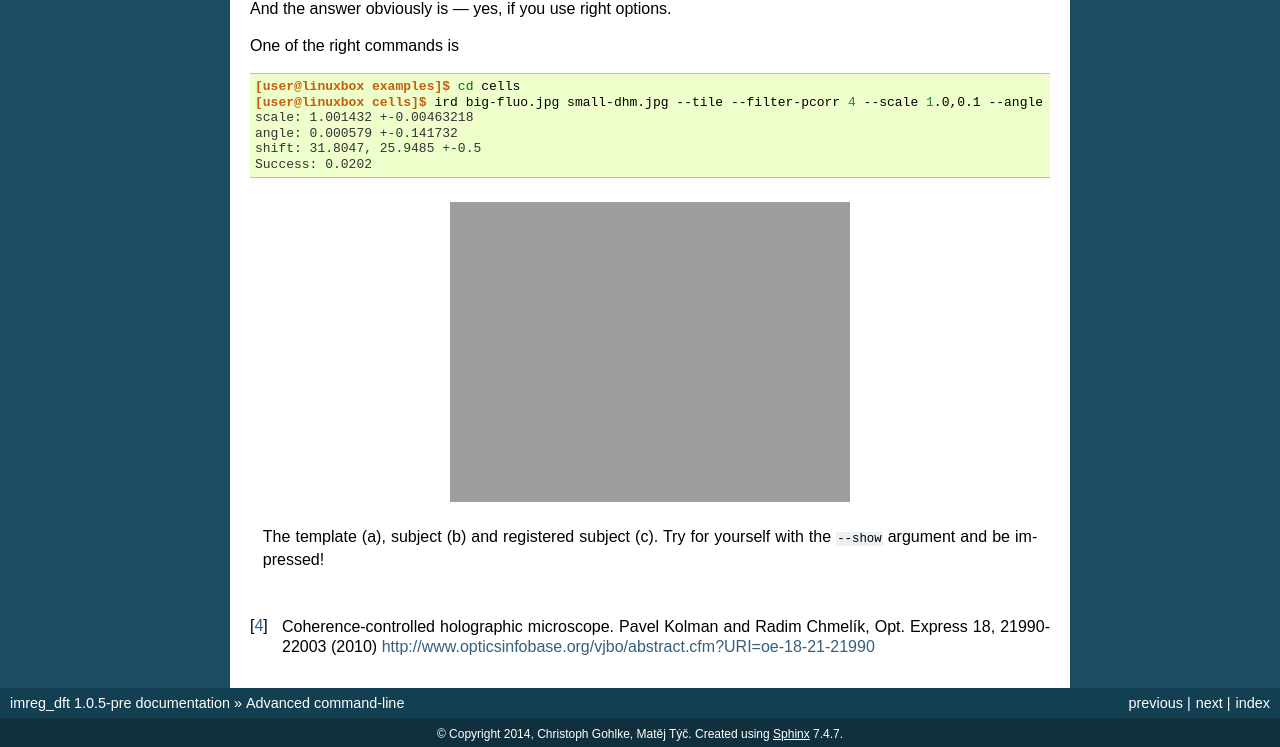
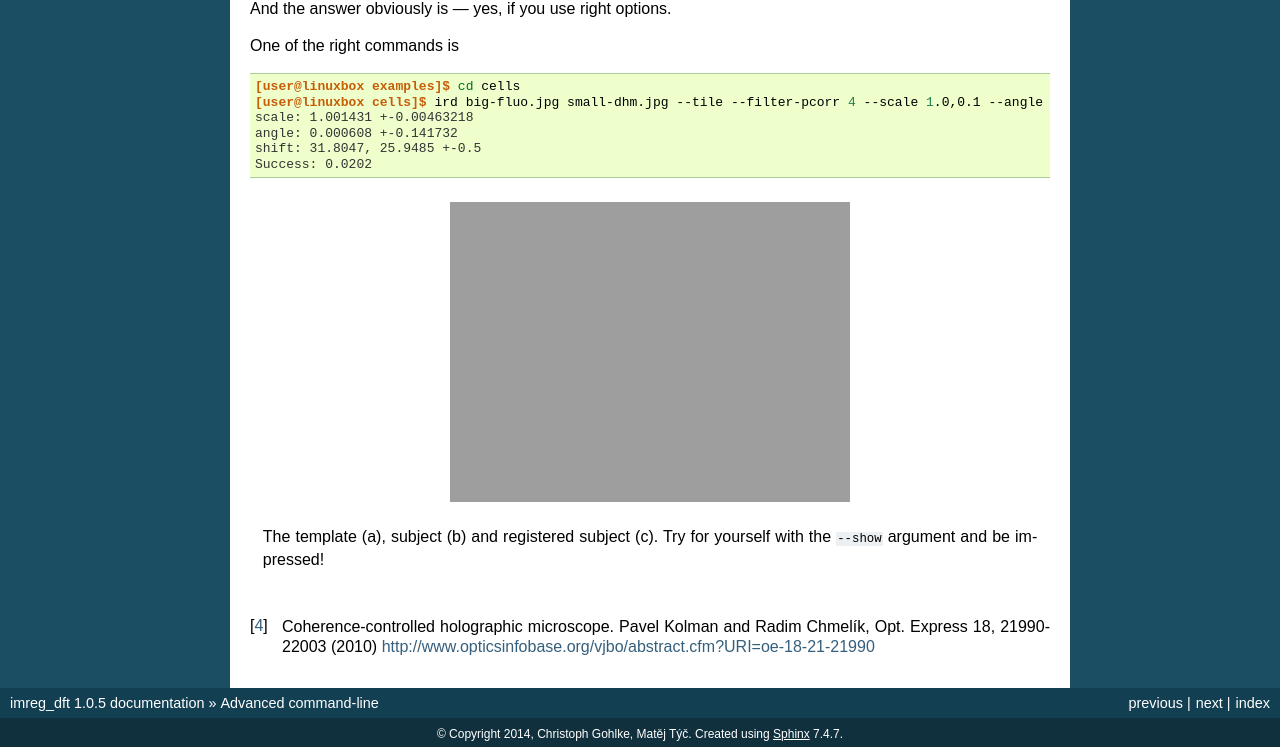
Before and after one commit to matejak/imreg_dft, a Sphinx documentation site: the page built from doc/cli-advanced.rst, in a window 1280 px wide and 1400 px high, scrolled down 3479 px. Shown: the part 650-1397 px from the top of the window. Built offline with Sphinx 7.4.7, drawn with Linux system fonts in a browser that asks for light colours; some of the changed text lies outside the part shown.

Commit message:
Prepare for the release 1.0.5

```diff
--- a/doc/_static/examples/12-difficult.txt
+++ b/doc/_static/examples/12-difficult.txt
@@ -1,6 +1,6 @@
 [user@linuxbox examples]$ cd cells
 [user@linuxbox cells]$ ird big-fluo.jpg small-dhm.jpg --tile --filter-pcorr 4 --scale 1.0,0.1 --angle 0,20 --lowpass 0.7,0.8 --print-result
-scale: 1.001432 +-0.00463218
-angle: 0.000579 +-0.141732
+scale: 1.001431 +-0.00463218
+angle: 0.000608 +-0.141732
 shift: 31.8047, 25.9485 +-0.5
 Success: 0.0202
--- a/doc/changelog.rst
+++ b/doc/changelog.rst
@@ -1,7 +1,9 @@
 User-centric changelog
 ======================
 
-**1.0.5 --- TBA**
+**1.1.0 --- TBA**
+
+**1.0.5 --- 2015-05-02**
 
  * Fixed project documentation typos, added the ``AUTHORS`` file.
  * Added support for ``pyfftw`` for increased performance.
--- a/src/imreg_dft/__init__.py
+++ b/src/imreg_dft/__init__.py
@@ -9,4 +9,4 @@ except ImportError as exc:
     print("Unable to import the main package: %s" % exc)
 
 
-__version__ = "1.0.5-pre"
+__version__ = "1.0.5"
```
